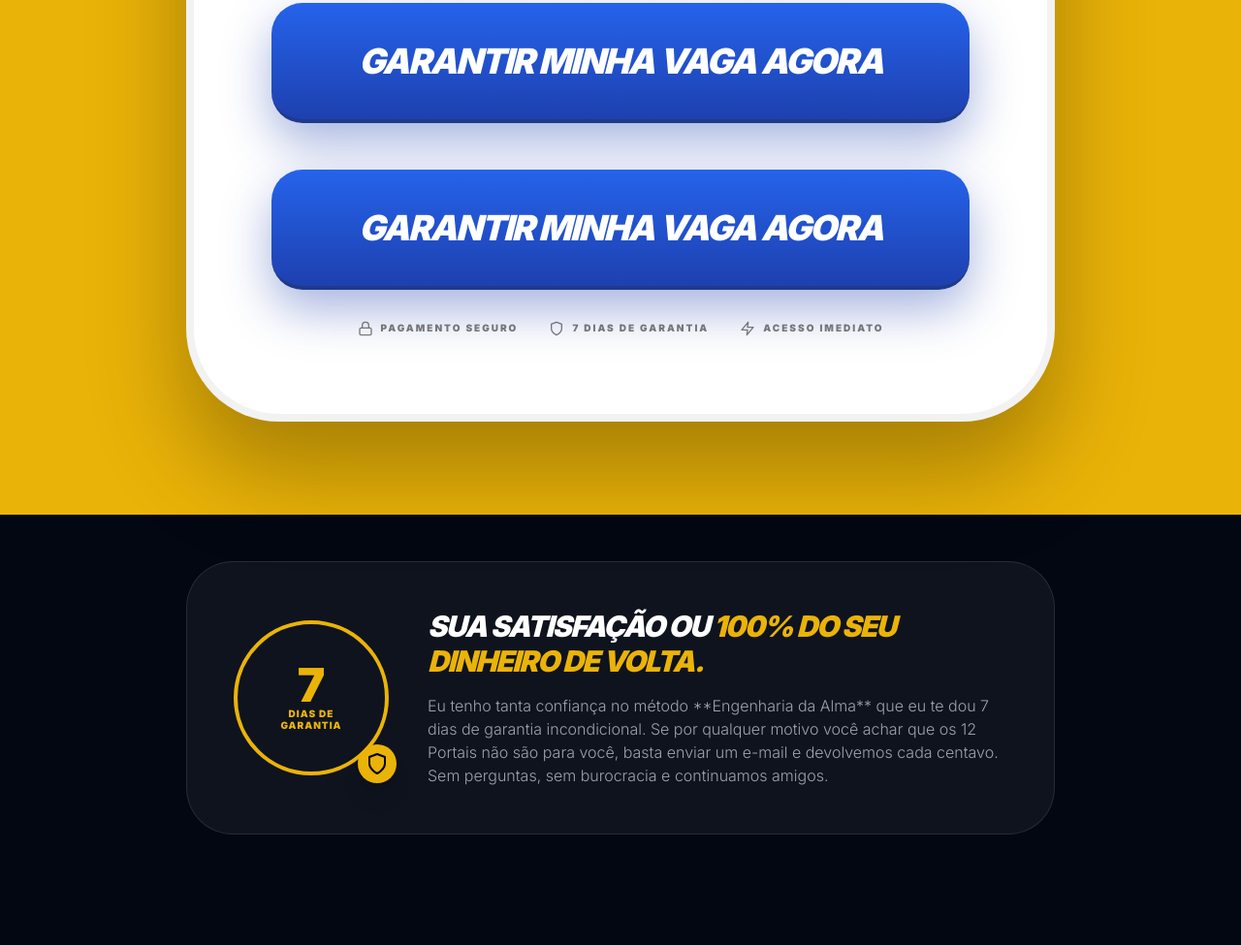
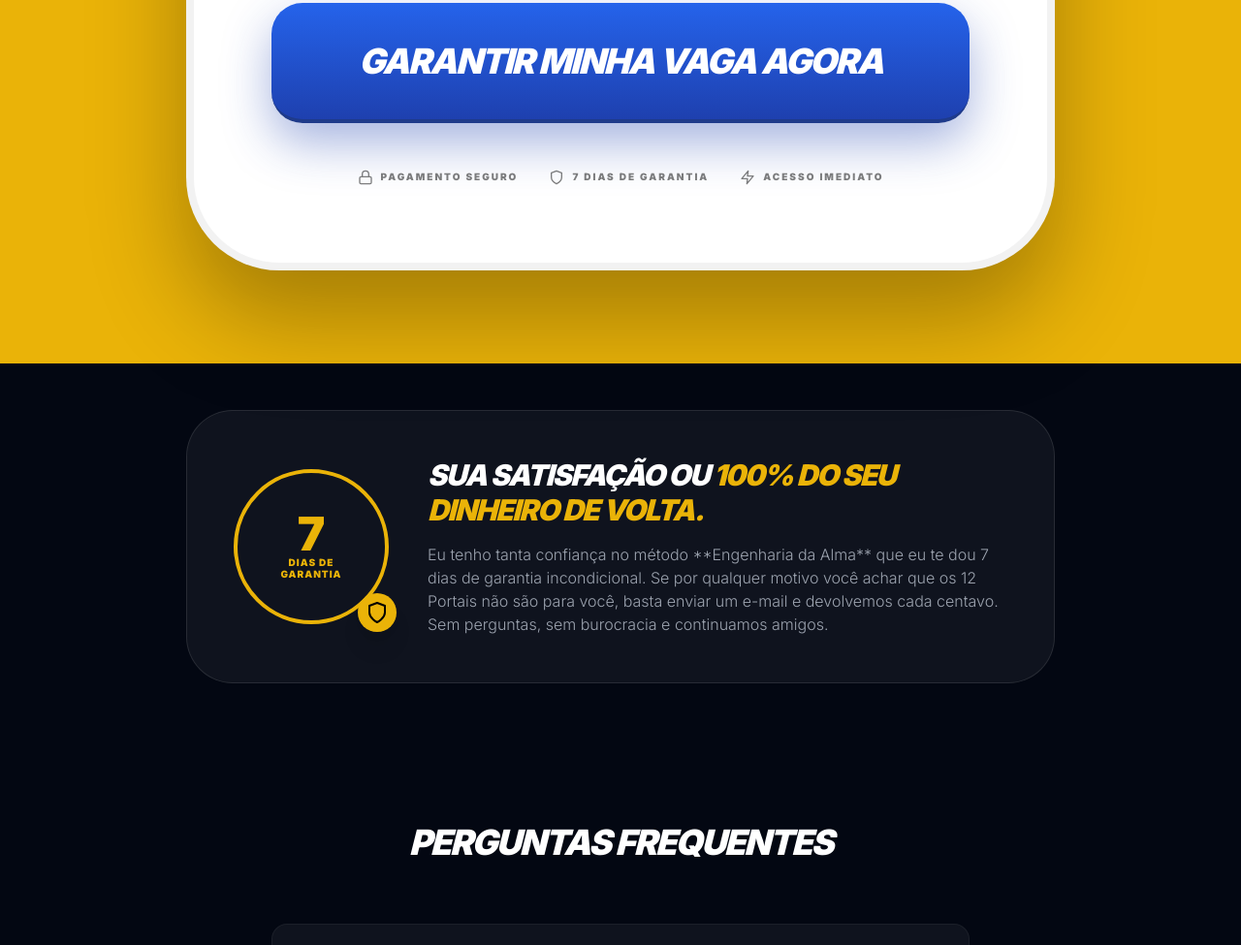
Before and after one commit to engenharia-da-alma/Engenharia-da-Alma, a plain HTML site: page index.html in a window 1280 px wide. Shown: the part 4507-5482 px from the top of the page at 97% size. Drawn offline with nearby package versions, Linux system fonts and the light colour scheme.

Commit message:
Update index.html

```diff
--- a/index.html
+++ b/index.html
@@ -264,11 +264,7 @@ src="https://www.facebook.com/tr?id=2329926710848430&ev=PageView&noscript=1"
 </a>
                 </div>
 
-             <a href="https://pay.hotmart.com/V103443931N" class="block w-full bg-gradient-to-b from-blue-600 to-blue-800 text-white py-10 rounded-[2rem] text-2xl md:text-4xl font-black hover:scale-105 transition-all shadow-[0_20px_50px_rgba(30,64,175,0.4)] uppercase tracking-tighter mb-8 italic text-center border-b-4 border-blue-900">
-    Garantir Minha Vaga Agora
-</a>
-
-                <div class="flex flex-wrap justify-center gap-8 opacity-50 text-[10px] font-black uppercase tracking-[0.2em]">
+                            <div class="flex flex-wrap justify-center gap-8 opacity-50 text-[10px] font-black uppercase tracking-[0.2em]">
                     <span class="flex items-center gap-2"><i data-feather="lock" class="w-4 h-4"></i> Pagamento Seguro</span>
                     <span class="flex items-center gap-2"><i data-feather="shield" class="w-4 h-4"></i> 7 Dias de Garantia</span>
                     <span class="flex items-center gap-2"><i data-feather="zap" class="w-4 h-4"></i> Acesso Imediato</span>
```
